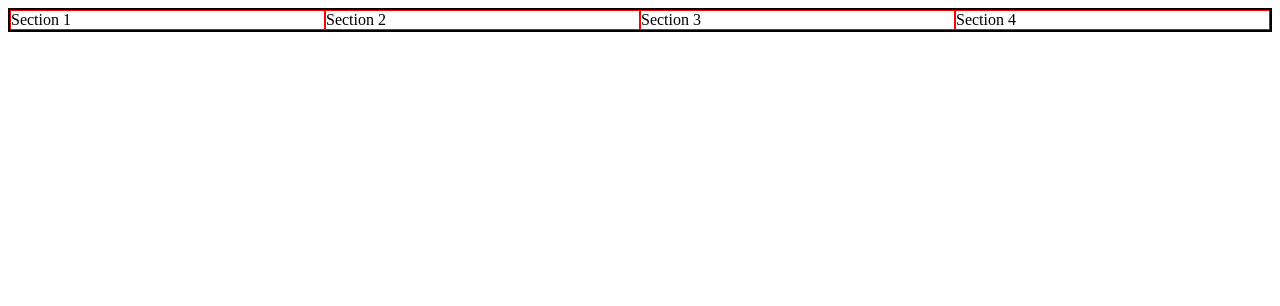
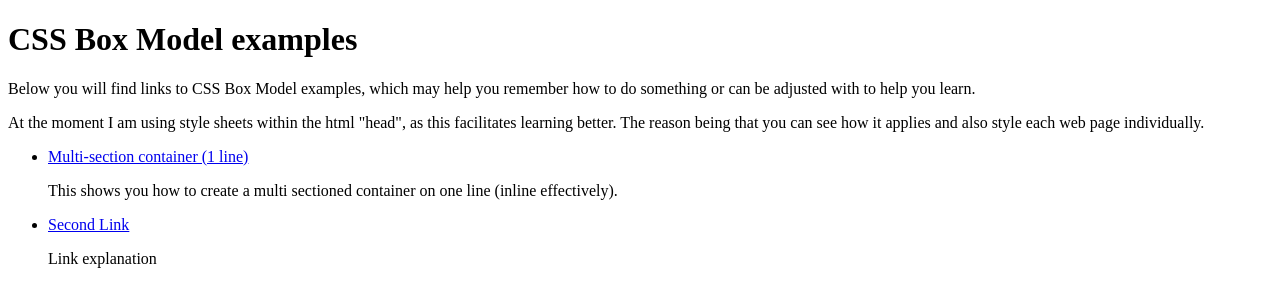
Before and after one commit to bisonblues/css-box-tests, a plain HTML site: page index.html in a window 1280 px wide. Drawn offline with Linux system fonts and the light colour scheme.

Commit message:
Provided some organisation and explanation and made site navigable.

```diff
--- a/index.html
+++ b/index.html
@@ -7,26 +7,26 @@
    <!-- <link href="styles.css" rel="stylesheet"> -->
     <title>CSS Box Layout</title>
     <style>
-        #header-container {
-            border: 2px solid black;
-    /* Display dictates how the header-sub elements are displayed. */
-            display: flex;
-        }
 
-        .header-sub {
-            border: 1px solid red;
-    /* The width % dictates how much space of the header-container each element takes up */
-            width: 25%
-
-        }
     </style>
 </head>
 <body>
-    <div id="header-container">
-        <div id="header-sub1" class="header-sub">Section 1</div>
-        <div id="header-sub2" class="header-sub">Section 2</div>
-        <div id="header-sub3" class="header-sub">Section 3</div>
-        <div id="header-sub4" class="header-sub">Section 4</div>
+    <div id="page-title">
+        <h1>CSS Box Model examples</h1>
+    </div>
+    <div id="page-introduction">
+        <p>Below you will find links to CSS Box Model examples, which may help you remember how to do something or can be adjusted with to help you learn.</p>
+        <p>At the moment I am using style sheets within the html "head", as this facilitates learning better. The reason being that you can see how it applies and also style each web page individually.</p>
+    </div>
+
+    </div>
+    <div id="content-links">
+        <ul>
+            <li><a href="/multi-sectioned-container.html">Multi-section container (1 line)</a></li>
+            <p>This shows you how to create a multi sectioned container on one line (inline effectively). </p>
+            <li><a href="/example.html">Second Link</a></li>
+            <p>Link explanation</p>
+        </ul>
     </div>
 </body>
 </html>
```
Also changed, not shown: example.html (+3 -1 lines), multi-sectioned-container.html (added, +33 -0 lines).
